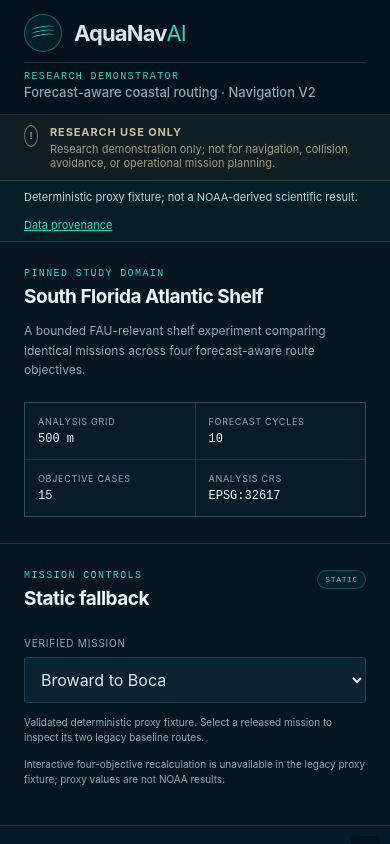
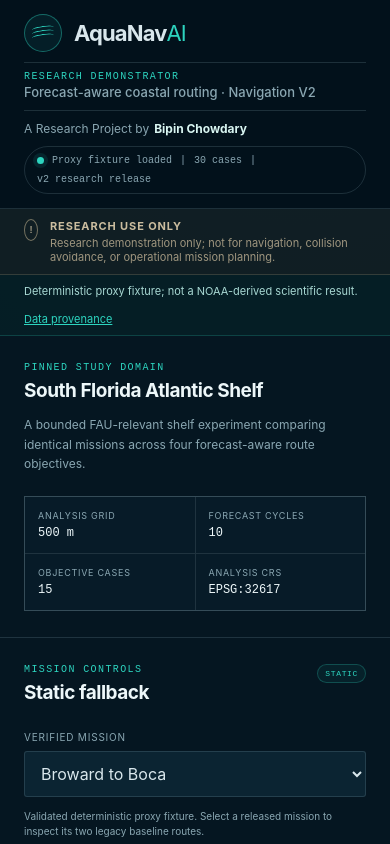
Before and after one commit to BipinChowdary/AquaNavAI, a React (Vite) app: page / in a window 390 px wide. Both pictures are taken after a click on the button "Load deterministic proxy fixture". Shown: the top 844 px of the page. Built offline with nearby package versions, Linux system fonts and the light colour scheme.

Commit message:
Add linked project creator credit to header

```diff
--- a/src/App.css
+++ b/src/App.css
@@ -9,7 +9,8 @@
 .topbar {
   min-height: 78px;
   display: grid;
-  grid-template-columns: auto 1fr auto;
+  grid-template-areas: 'brand title credit status';
+  grid-template-columns: auto minmax(280px, 1fr) minmax(max-content, 0.7fr) auto;
   align-items: center;
   gap: 28px;
   padding: 14px 24px;
@@ -19,6 +20,7 @@
 }
 
 .brand {
+  grid-area: brand;
   display: flex;
   align-items: center;
   gap: 12px;
@@ -57,6 +59,7 @@
 }
 
 .project-title {
+  grid-area: title;
   padding-left: 28px;
   border-left: 1px solid var(--line);
   display: flex;
@@ -79,7 +82,43 @@
   color: var(--muted);
 }
 
+.project-credit {
+  grid-area: credit;
+  display: flex;
+  align-items: baseline;
+  justify-self: center;
+  gap: 5px;
+  color: var(--muted);
+  font-size: 12px;
+  white-space: nowrap;
+}
+
+.project-credit a {
+  color: #d8f5f1;
+  text-decoration-color: transparent;
+  text-underline-offset: 3px;
+  transition:
+    color 160ms ease,
+    text-decoration-color 160ms ease;
+}
+
+.project-credit a:hover {
+  color: var(--teal);
+  text-decoration-color: currentColor;
+}
+
+.project-credit a:focus-visible {
+  border-radius: 2px;
+  outline: 2px solid var(--teal);
+  outline-offset: 3px;
+}
+
+.project-credit strong {
+  font-weight: 700;
+}
+
 .status-banner {
+  grid-area: status;
   display: flex;
   align-items: center;
   gap: 8px;
@@ -902,9 +941,23 @@ footer {
   }
 }
 
-@media (max-width: 1050px) {
-  .status-banner {
-    display: none;
+@media (max-width: 1100px) {
+  .topbar {
+    grid-template-areas:
+      'brand title status'
+      'brand credit status';
+    grid-template-columns: auto minmax(0, 1fr) auto;
+    column-gap: 20px;
+    row-gap: 6px;
+  }
+
+  .project-title {
+    padding-left: 16px;
+  }
+
+  .project-credit {
+    justify-self: start;
+    padding-left: 16px;
   }
 
   .workspace {
@@ -922,6 +975,11 @@ footer {
   }
 
   .topbar {
+    grid-template-areas:
+      'brand'
+      'title'
+      'credit'
+      'status';
     grid-template-columns: 1fr;
     gap: 10px;
   }
@@ -930,6 +988,22 @@ footer {
     padding: 8px 0 0;
     border-left: 0;
     border-top: 1px solid var(--line);
+  }
+
+  .project-credit {
+    width: 100%;
+    padding-top: 10px;
+    padding-left: 0;
+    border-top: 1px solid var(--line);
+    justify-self: stretch;
+  }
+
+  .status-banner {
+    max-width: 100%;
+    box-sizing: border-box;
+    flex-wrap: wrap;
+    justify-self: start;
+    white-space: normal;
   }
 
   .disclaimer {
--- a/src/App.tsx
+++ b/src/App.tsx
@@ -478,6 +478,16 @@ function App() {
           <span>Research demonstrator</span>
           <strong>Forecast-aware coastal routing · Navigation V2</strong>
         </div>
+        <div className="project-credit">
+          <span>A Research Project by</span>
+          <a
+            href="https://bipinchowdary.github.io/"
+            target="_blank"
+            rel="noopener noreferrer"
+          >
+            <strong>Bipin Chowdary</strong>
+          </a>
+        </div>
         <StatusBanner dataMode={scenario.manifest.dataMode} cases={caseCount} />
       </header>
       <ResearchDisclaimer text={scenario.manifest.disclaimer} />
```
Also changed, not shown: 2 other files (tests, documents, lock files or other folders).
